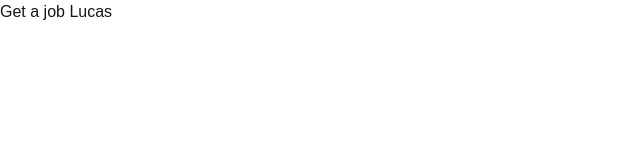
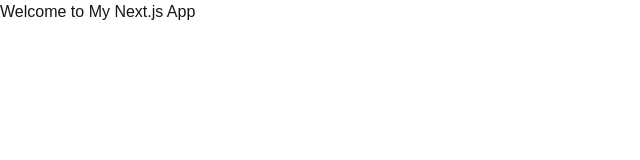
Before and after one commit to DavidCad3na/cad3na, a Next.js app: page / in a window 1280 px wide. Shown: the top 160 px of the page, without its empty margins (0-640 px from the left). Built offline with nearby package versions, Linux system fonts and the light colour scheme.

Commit message:
Update page.js

```diff
--- a/app/page.js
+++ b/app/page.js
@@ -3,7 +3,7 @@ import Image from "next/image";
 export default function Home() {
   return (
     <main>
-      <h1>Get a job Lucas</h1>
+      <h1>Welcome to My Next.js App</h1>
     </main>
   );
 }
```
